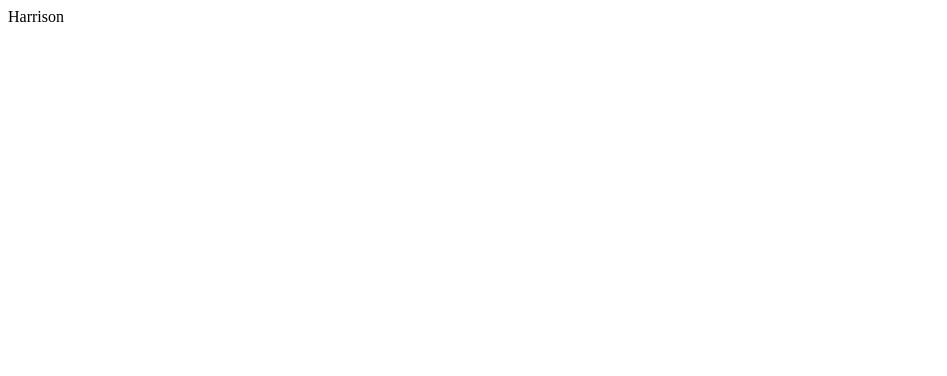
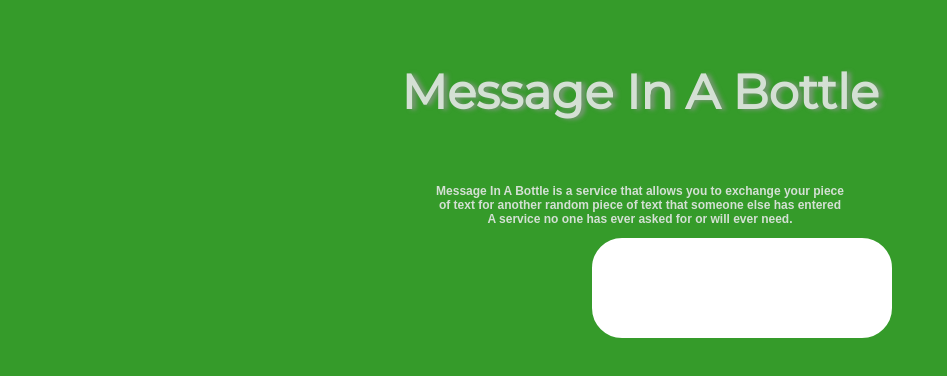
Before and after one commit to harrisongerst/MessageInABottle, a plain HTML site: page index.html in a window 1280 px wide. Shown: the whole page, without its empty margins (0-947 px from the left). Drawn offline with Linux system fonts and the light colour scheme.

Commit message:
basic html and css for message in a bottle

```diff
--- a/index.html
+++ b/index.html
@@ -1,7 +1,19 @@
 <!DOCTYPE>
 <html>
-<head>Harrison
+    <head><link rel="stylesheet" type="text/css" href="stylesheet.css">
+    <link href='https://fonts.googleapis.com/css?family=Montserrat' rel='stylesheet' type='text/css'>
+    </head>
 	<title>CooCooForCoCo</title>
-</head>
+    <body>
+    <h1>Message In A Bottle</h1>
+        <div id=about>
+            <p> Message In A Bottle is a service that allows you to exchange your piece<br> of text for another random piece of text that someone else has entered <br>
+                A service no one has ever asked for or will ever need.
+            </p>
+        </div>
+        <div id=message>
+            <input type="text" name="mess" class="mess">
+        </div>
+    </body>
 
 </html>
--- /dev/null
+++ b/stylesheet.css
@@ -0,0 +1,33 @@
+html {
+    background-color: #359b2a;
+}
+
+h1 {
+    font-size: 48px;
+    text-align: center;
+    font-family: 'Montserrat', sans-serif;
+    color: #d4e0d4;
+    margin: 5%;
+    text-shadow: 4px 1px 4px rgba(150, 150, 150, 0.7);
+    }
+#about {
+    font-size: 12px;
+    text-align: center;
+    font-family: 'Arial', sans-serif;
+    color: #d4e0d4;
+    font-weight: bold;
+}
+
+.mess {
+    width: 300px;
+    height: 100px;
+    border: 20px solid #ffffff;
+    border-radius: 30px;
+    padding: 5px;
+}
+
+#message {
+   margin-left: auto;
+    margin-right: auto;
+    width: 6em;
+}
```
